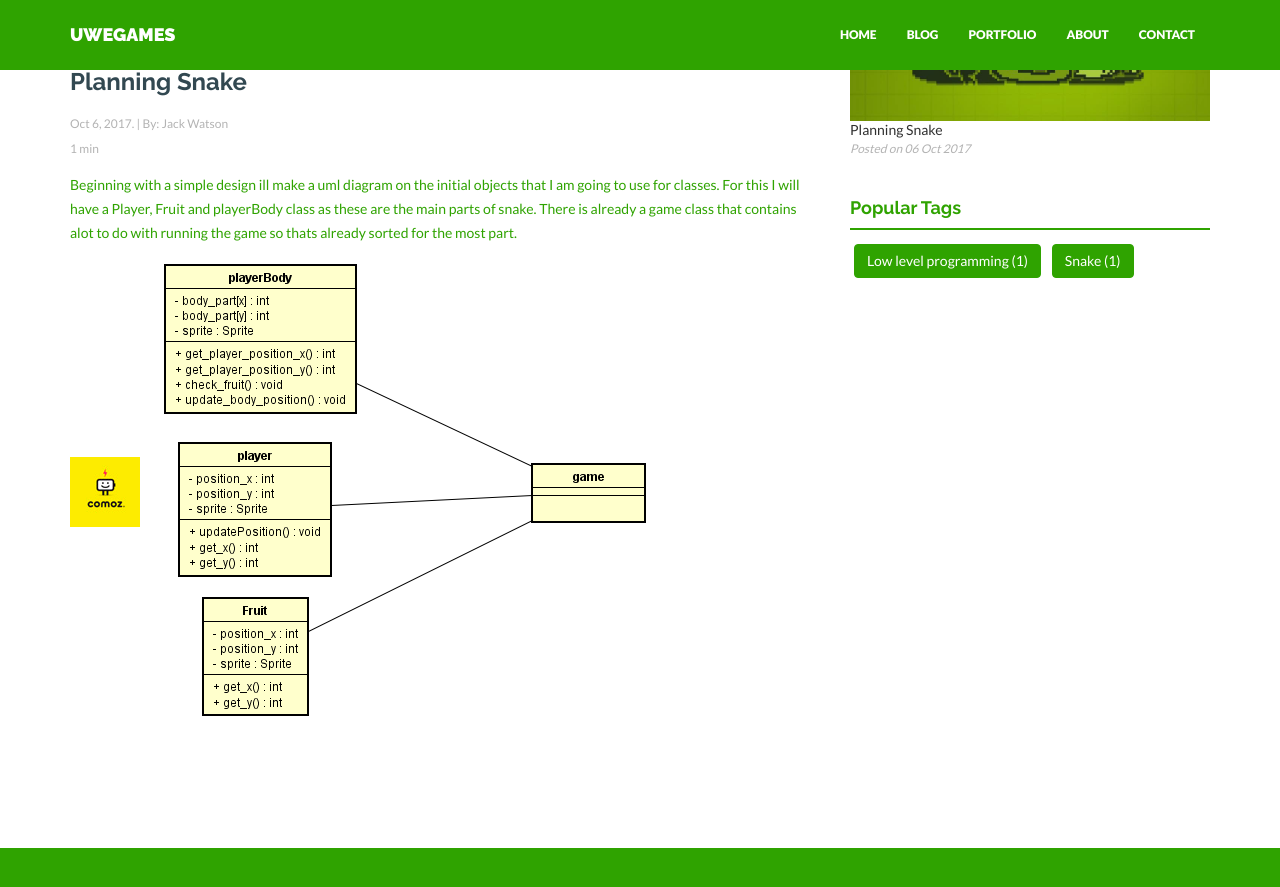
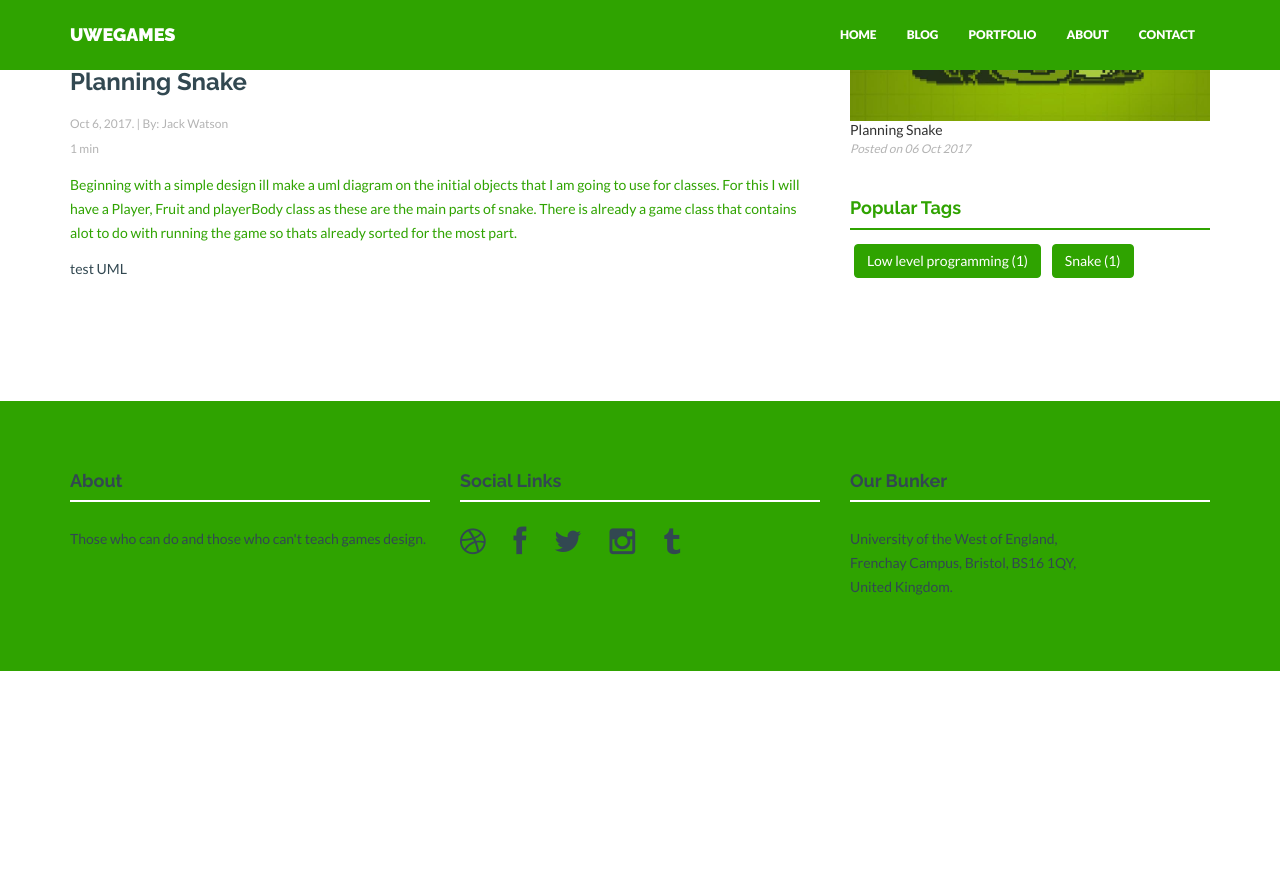
Before and after one commit to JackW8335/JackW8335.github.io, a Jekyll site: the page built from _posts/2017-10-06-Snake.markdown, in a window 1280 px wide and 900 px high, scrolled down 629 px. Shown: the top 887 px of the window. Built offline with Jekyll 4.4.1, drawn with Linux system fonts in a browser that asks for light colours; nearby versions of some CDN libraries; after the commit the page ends 1300 px from its top, so only the background shows below that.

Commit message:
Update 2017-10-06-Snake.markdown

```diff
--- a/_posts/2017-10-06-Snake.markdown
+++ b/_posts/2017-10-06-Snake.markdown
@@ -14,5 +14,5 @@ thumb: snake.jpg    #place thumbnail (70x70) with this name in /assets/img/blog/
 Beginning with a simple design ill make a uml diagram on the initial objects that I am going to use for classes. For this I will have a Player, Fruit and playerBody class as these are the main parts of snake. There is already a game class that contains alot to do with running the game so thats already sorted for the most part.
 
 
-![test](https://github.com/JackW8335/JackW8335.github.io/blob/master/assets/img/blog/thumbs/thumb02.jpg)
-![UML](https://github.com/JackW8335/JackW8335.github.io/blob/master/assets/img/blog/snakeUML.png)
+[test](https://github.com/JackW8335/JackW8335.github.io/blob/master/assets/img/blog/thumbs/thumb02.jpg)
+[UML](https://github.com/JackW8335/JackW8335.github.io/blob/master/assets/img/blog/snakeUML.png)
```
